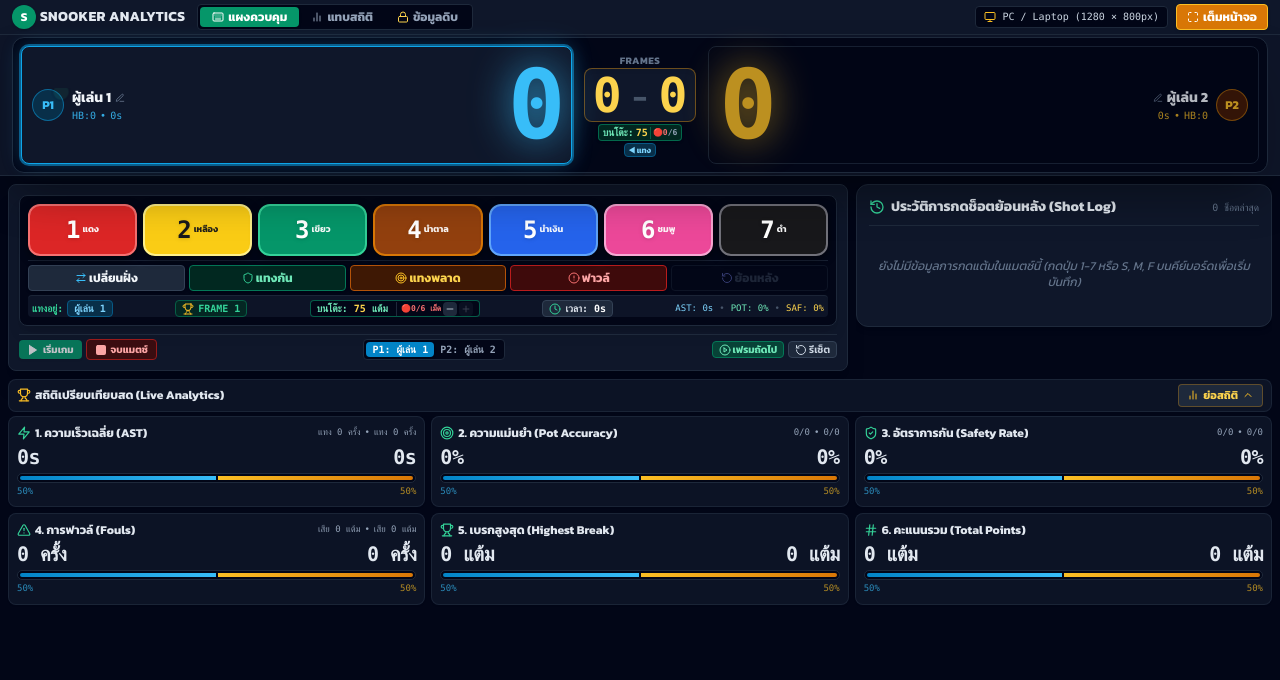
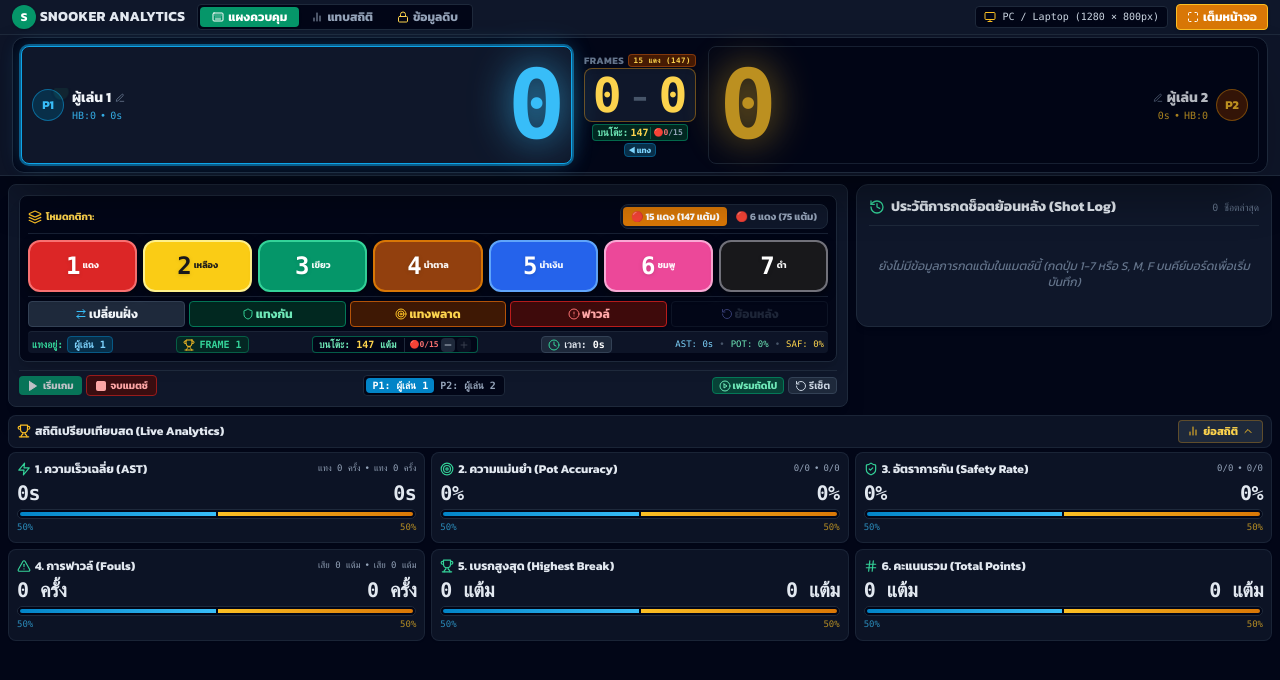
Before and after one commit to panuwatch-pop/snooker-analyzer, a React (Vite) app: page / in a window 1280 px wide. Shown: the top 680 px of the page. Built offline with nearby package versions, Linux system fonts and the light colour scheme.

Commit message:
เพิ่มโหมด 15 แดง

```diff
--- a/src/App.jsx
+++ b/src/App.jsx
@@ -194,7 +194,7 @@ export default function App() {
         </nav>
       )}
 
-      {/* Scoreboard Header Component (1. Top - ตัวเลขคะแนนหลักดั้งเดิม + แต้มคงเหลือ 6-Red Snooker) */}
+      {/* Scoreboard Header Component (1. Top - ตัวเลขคะแนนหลักดั้งเดิม + แต้มคงเหลือ 15/6-Red Snooker) */}
       <div className="shrink-0">
         <ScoreboardHeader
           players={match.players}
@@ -207,6 +207,9 @@ export default function App() {
           updatePlayerName={match.updatePlayerName}
           setCurrentPlayerIndex={match.setCurrentPlayerIndex}
           switchTurn={match.switchTurn}
+          matchFormat={match.matchFormat}
+          maxReds={match.maxReds}
+          maxPointsPossible={match.maxPointsPossible}
           remainingReds={match.remainingReds}
           pottedRedsCount={match.pottedRedsCount}
           pointsRemaining={match.pointsRemaining}
@@ -247,6 +250,10 @@ export default function App() {
                   setCurrentPlayerIndex={match.setCurrentPlayerIndex}
                   isMobileStatsOpen={isMobileStatsOpen}
                   setIsMobileStatsOpen={setIsMobileStatsOpen}
+                  matchFormat={match.matchFormat}
+                  setMatchFormat={match.setMatchFormat}
+                  maxReds={match.maxReds}
+                  maxPointsPossible={match.maxPointsPossible}
                   remainingReds={match.remainingReds}
                   pottedRedsCount={match.pottedRedsCount}
                   pointsRemaining={match.pointsRemaining}
--- a/src/components/RefereeDeck.jsx
+++ b/src/components/RefereeDeck.jsx
@@ -1,7 +1,7 @@
 import React from 'react';
 import { BALL_TYPES } from '../utils/snookerCalculator';
 import { StatsDashboard } from './StatsDashboard';
-import { RotateCcw, ArrowRightLeft, Shield, Target, AlertCircle, PlayCircle, Play, Pause, Square, Zap, ShieldCheck, Clock, Trophy, BarChart2, ChevronDown, X, Plus, Minus } from 'lucide-react';
+import { RotateCcw, ArrowRightLeft, Shield, Target, AlertCircle, PlayCircle, Play, Pause, Square, Zap, ShieldCheck, Clock, Trophy, BarChart2, ChevronDown, X, Plus, Minus, Layers } from 'lucide-react';
 
 const getDisplayName = (name) => {
   if (!name) return 'ผู้เล่น';
@@ -29,7 +29,11 @@ export function RefereeDeck({
   setCurrentPlayerIndex,
   isMobileStatsOpen,
   setIsMobileStatsOpen,
-  // 🎱 6-Red Snooker Points Remaining & Potted Reds Props
+  // 🎱 15-Red / 6-Red Snooker Props
+  matchFormat,
+  setMatchFormat,
+  maxReds,
+  maxPointsPossible,
   remainingReds,
   pottedRedsCount,
   pointsRemaining,
@@ -53,8 +57,39 @@ export function RefereeDeck({
       {/* 🔴🟡🟢 1. Ball Score Buttons (1 - 7) ทรงสี่เหลี่ยมผืนผ้าแนวนอน 3D เด่นชัด กดง่าย */}
       <div className="bg-slate-950 p-1 sm:p-2 rounded-lg border border-slate-800 space-y-1 shadow-lg">
 
+        {/* แผงเลือกโหมดเกมส์: 15 แดง (147 แต้ม) vs 6 แดง (75 แต้ม) */}
+        <div className="flex items-center justify-between pb-1 border-b border-slate-800/80 text-[10px]">
+          <div className="flex items-center gap-1 font-bold text-amber-300">
+            <Layers className="w-3.5 h-3.5 text-amber-400" />
+            <span>โหมดกติกา:</span>
+          </div>
+
+          <div className="flex items-center bg-slate-900 p-0.5 rounded-lg border border-slate-800 font-bold">
+            <button
+              onClick={() => setMatchFormat('15_RED')}
+              className={`px-2 py-0.5 rounded transition-all flex items-center gap-1 ${
+                matchFormat === '15_RED'
+                  ? 'bg-amber-600 text-white shadow font-black'
+                  : 'text-slate-400 hover:text-slate-200'
+              }`}
+            >
+              <span>🔴 15 แดง (147 แต้ม)</span>
+            </button>
+            <button
+              onClick={() => setMatchFormat('6_RED')}
+              className={`px-2 py-0.5 rounded transition-all flex items-center gap-1 ${
+                matchFormat === '6_RED'
+                  ? 'bg-red-600 text-white shadow font-black'
+                  : 'text-slate-400 hover:text-slate-200'
+              }`}
+            >
+              <span>🔴 6 แดง (75 แต้ม)</span>
+            </button>
+          </div>
+        </div>
+
         {/* แผงปุ่มตบลูกสี 1-7 ทรงสี่เหลี่ยมผืนผ้าแนวนอน */}
-        <div className="grid grid-cols-7 gap-0.5 sm:gap-1.5">
+        <div className="grid grid-cols-7 gap-0.5 sm:gap-1.5 pt-0.5">
           {[1, 2, 3, 4, 5, 6, 7].map((num) => {
             const ball = BALL_TYPES[num];
             return (
@@ -132,7 +167,7 @@ export function RefereeDeck({
           </button>
         </div>
 
-        {/* 📊 3. แถบสรุปในแถบเดียวกัน: แทงอยู่ + FRAME + เวลาช็อต + ลูกแดง 6 เม็ด + แต้มคงเหลือ 6-Red + AST/POT/SAF */}
+        {/* 📊 3. แถบสรุปในแถบเดียวกัน: แทงอยู่ + FRAME + เวลาช็อต + ลูกแดง + แต้มคงเหลือ + AST/POT/SAF */}
         <div className="pt-1 border-t border-slate-800/80 flex flex-wrap items-center justify-between gap-1 text-[9px] sm:text-[10px] font-mono text-slate-300 px-1 bg-slate-900/90 rounded">
 
           {/* ฝ่ายแทงอยู่ */}
@@ -153,12 +188,12 @@ export function RefereeDeck({
             <span>FRAME {currentFrame}</span>
           </div>
 
-          {/* 🎱 แต้มคงเหลือบนโต๊ะ + สรุปลูกแดง 6 เม็ด (6-Red Snooker Points Remaining) */}
+          {/* 🎱 แต้มคงเหลือบนโต๊ะ + สรุปลูกแดง (15/6 Red Snooker Points Remaining) */}
           <div className="flex items-center gap-1 bg-slate-950 px-1.5 py-0.2 rounded border border-emerald-600/60 font-bold shrink-0 text-emerald-300">
             <span>บนโต๊ะ: <strong className="text-amber-300 font-extrabold">{pointsRemaining}</strong> แต้ม</span>
             {adjustRemainingReds && (
               <div className="flex items-center gap-0.5 ml-1 border-l border-slate-800 pl-1">
-                <span className="text-[8px] text-red-400 font-semibold">🔴{pottedRedsCount}/6 เม็ด</span>
+                <span className="text-[8px] text-red-400 font-semibold">🔴{pottedRedsCount}/{maxReds}</span>
                 <button
                   onClick={() => adjustRemainingReds(-1)}
                   disabled={remainingReds <= 0}
@@ -169,7 +204,7 @@ export function RefereeDeck({
                 </button>
                 <button
                   onClick={() => adjustRemainingReds(1)}
-                  disabled={remainingReds >= 6}
+                  disabled={remainingReds >= maxReds}
                   className="p-0.5 bg-slate-800 hover:bg-slate-700 text-slate-300 rounded disabled:opacity-30"
                   title="เพิ่มจำนวนลูกแดง 1 ลูก"
                 >
--- a/src/components/ScoreboardHeader.jsx
+++ b/src/components/ScoreboardHeader.jsx
@@ -1,5 +1,5 @@
 import React, { useState } from 'react';
-import { Flame, Edit3, Check } from 'lucide-react';
+import { Flame, Edit3, Check, Trophy } from 'lucide-react';
 
 const getDisplayName = (name) => {
   if (!name) return 'ผู้เล่น';
@@ -17,7 +17,10 @@ export function ScoreboardHeader({
   updatePlayerName,
   setCurrentPlayerIndex,
   switchTurn,
-  // 🎱 แต้มคงเหลือ 6-Red Snooker
+  // 🎱 แต้มคงเหลือ 15-Red / 6-Red Snooker
+  matchFormat,
+  maxReds,
+  maxPointsPossible,
   remainingReds,
   pottedRedsCount,
   pointsRemaining,
@@ -54,7 +57,7 @@ export function ScoreboardHeader({
     <header className="bg-slate-900/95 border-b border-slate-800 backdrop-blur-md sticky top-0 z-30 shadow-2xl">
       <div className="max-w-7xl mx-auto px-1 sm:px-3 py-0.5">
 
-        {/* Flexbox Scoreboard Deck - ปรับขนาดฟอนต์ให้พอดีกับหน้าจอมือถือ Samsung และสมาร์ตโฟนทุกรุ่น */}
+        {/* Flexbox Scoreboard Deck - รองรับทั้ง 15 แดง (147 แต้ม) และ 6 แดง (75 แต้ม) */}
         <div className="flex items-center justify-between gap-1 sm:gap-2 bg-slate-950 rounded-xl border border-slate-800 p-1 sm:p-2 shadow-2xl">
 
           {/* Player 1 Card (Cyan Palette) - กดแล้วสลับฝั่งเหมือนปุ่มเปลี่ยนฝั่ง */}
@@ -112,7 +115,7 @@ export function ScoreboardHeader({
               </div>
             </div>
 
-            {/* 🎯 Current Frame Points P1 (ปรับขนาดฟอนต์ให้สมดุล คมชัด ไม่ดันเลย์เอาต์บน Samsung) */}
+            {/* 🎯 Current Frame Points P1 */}
             <div className="text-right pl-1 sm:pl-2 shrink-0">
               <div className="text-4xl xs:text-5xl sm:text-6xl md:text-7xl lg:text-8xl font-black text-sky-400 font-mono tracking-tighter leading-none select-none drop-shadow-[0_0_20px_rgba(56,189,248,0.8)]">
                 {players[0].currentFramePoints}
@@ -120,10 +123,13 @@ export function ScoreboardHeader({
             </div>
           </div>
 
-          {/* Center Match Frame Score + 🎱 6-Red Snooker Remaining Points (นับลูกแดง 6 เม็ด + แต้มขาด) */}
+          {/* Center Match Frame Score + 🎱 Snooker Points Remaining Badge */}
           <div className="shrink-0 flex flex-col items-center justify-center text-center px-0.5 sm:px-1">
-            <div className="text-[8px] sm:text-[10px] uppercase tracking-wider text-slate-500 font-bold mb-0.2">
-              FRAMES
+            <div className="text-[8px] sm:text-[10px] uppercase tracking-wider text-slate-500 font-bold mb-0.2 flex items-center gap-1">
+              <span>FRAMES</span>
+              <span className="text-[7.5px] px-1 py-0.2 bg-amber-950 text-amber-300 border border-amber-800/80 rounded font-mono font-black">
+                {maxReds} แดง ({maxPointsPossible})
+              </span>
             </div>
             <div className="flex items-center justify-center gap-1 text-xl sm:text-3xl md:text-5xl font-black text-amber-300 font-mono bg-slate-900 px-1.5 sm:px-2 py-0.5 rounded-lg border border-amber-500/40 shadow-inner">
               <span>{players[0].frameScore}</span>
@@ -131,12 +137,12 @@ export function ScoreboardHeader({
               <span>{players[1].frameScore}</span>
             </div>
 
-            {/* 🎱 สรุปลูกแดง 6 เม็ด + แต้มคงเหลือบนโต๊ะ (Points Remaining) */}
+            {/* 🎱 สรุปลูกแดง + แต้มคงเหลือบนโต๊ะ (Points Remaining) */}
             <div className="mt-0.5 flex flex-col items-center gap-0.5">
               <div className="text-[8.5px] sm:text-[10px] font-bold font-mono text-emerald-300 bg-emerald-950/90 px-1 py-0.2 rounded border border-emerald-700/80 shadow flex items-center gap-0.5">
                 <span>บนโต๊ะ:<strong className="text-amber-300 font-black ml-0.5">{pointsRemaining}</strong></span>
                 <span className="text-slate-400 text-[8px] border-l border-emerald-800 pl-0.5">
-                  🔴<strong className="text-red-400 font-bold">{pottedRedsCount}</strong>/6
+                  🔴<strong className="text-red-400 font-bold">{pottedRedsCount}</strong>/{maxReds}
                 </span>
               </div>
 
@@ -168,7 +174,7 @@ export function ScoreboardHeader({
                 : 'bg-slate-950/60 border-slate-800 hover:border-slate-700 opacity-75'
             }`}
           >
-            {/* 🎯 Current Frame Points P2 (ปรับขนาดฟอนต์ให้สมดุล คมชัด ไม่ดันเลย์เอาต์บน Samsung) */}
+            {/* 🎯 Current Frame Points P2 */}
             <div className="text-left pr-1 sm:pr-2 shrink-0">
               <div className="text-4xl xs:text-5xl sm:text-6xl md:text-7xl lg:text-8xl font-black text-amber-400 font-mono tracking-tighter leading-none select-none drop-shadow-[0_0_20px_rgba(251,191,36,0.8)]">
                 {players[1].currentFramePoints}
--- a/src/hooks/useSnookerMatch.js
+++ b/src/hooks/useSnookerMatch.js
@@ -27,6 +27,10 @@ export function useSnookerMatch() {
   // Match states: 'NOT_STARTED' | 'IN_PROGRESS' | 'PAUSED' | 'FINISHED'
   const [matchState, setMatchState] = useState('NOT_STARTED');
 
+  // 🎱 รูปแบบแมตช์: '15_RED' (สูงสุด 147 แต้ม) | '6_RED' (สูงสุด 75 แต้ม)
+  const [matchFormat, setMatchFormatState] = useState('15_RED');
+  const maxReds = matchFormat === '15_RED' ? 15 : 6;
+
   const [currentPlayerIndex, setCurrentPlayerIndex] = useState(0); // 0 or 1
   const [currentFrame, setCurrentFrame] = useState(1);
   const [lastShotTime, setLastShotTime] = useState(Date.now());
@@ -35,8 +39,8 @@ export function useSnookerMatch() {
   const [shotLog, setShotLog] = useState([]); // Log ประวัติการแทงย้อนหลัง
   const [isFoulModalOpen, setIsFoulModalOpen] = useState(false);
 
-  // 🎱 สนุ๊กเกอร์ 6 แดง: สเตตติดตามแต้มคงเหลือบนโต๊ะ (Max 6 Reds per frame)
-  const [remainingReds, setRemainingReds] = useState(6);
+  // 🎱 สเตตติดตามแต้มคงเหลือบนโต๊ะ (Max Reds per frame)
+  const [remainingReds, setRemainingReds] = useState(15);
   const [colorsPhasePotted, setColorsPhasePotted] = useState([]); // ลูกสีที่ตบหมดไปแล้วในเฟสเก็บสี (2,3,4,5,6,7)
 
   // Pending safety shot tracking
@@ -53,6 +57,18 @@ export function useSnookerMatch() {
     }, 500);
     return () => clearInterval(timer);
   }, [lastShotTime, matchState]);
+
+  /**
+   * สลับรูปแบบแมตช์ (15 แดง 147 แต้ม vs 6 แดง 75 แต้ม)
+   */
+  const setMatchFormat = (format) => {
+    if (format !== '15_RED' && format !== '6_RED') return;
+    saveSnapshot();
+    setMatchFormatState(format);
+    const newMax = format === '15_RED' ? 15 : 6;
+    setRemainingReds(newMax);
+    setColorsPhasePotted([]);
+  };
 
   /**
    * ควบคุมสถานะเกม: เริ่มเกม / หยุดชั่วคราว / เลิกเกม
@@ -79,6 +95,7 @@ export function useSnookerMatch() {
     const snapshot = {
       players: JSON.parse(JSON.stringify(players)),
       matchState,
+      matchFormat,
       currentPlayerIndex,
       currentFrame,
       lastShotTime,
@@ -99,6 +116,7 @@ export function useSnookerMatch() {
     const prev = historyStackRef.current.pop();
     setPlayers(prev.players);
     setMatchState(prev.matchState);
+    if (prev.matchFormat) setMatchFormatState(prev.matchFormat);
     setCurrentPlayerIndex(prev.currentPlayerIndex);
     setCurrentFrame(prev.currentFrame);
     setLastShotTime(prev.lastShotTime);
@@ -128,7 +146,7 @@ export function useSnookerMatch() {
     const duration = Math.max(1, Math.round((now - lastShotTime) / 1000));
     setLastShotTime(now);
 
-    // อัปเดตจำนวนลูกแดง (สูงสุด 6 ลูกต่อเฟรม) หรือลูกสีที่เหลือบนโต๊ะ
+    // อัปเดตจำนวนลูกแดง หรือลูกสีที่เหลือบนโต๊ะ
     if (ballNum === 1 && remainingReds > 0) {
       setRemainingReds((r) => Math.max(0, r - 1));
     } else if (remainingReds === 0 && ballNum >= 2 && ballNum <= 7) {
@@ -343,7 +361,7 @@ export function useSnookerMatch() {
 
     setCurrentFrame((prev) => prev + 1);
     setBreakHistory([]);
-    setRemainingReds(6); // รีเซ็ตลูกแดงเป็น 6 ลูกเสมอต่อเฟรม
+    setRemainingReds(maxReds); // รีเซ็ตลูกแดงเป็น 15 หรือ 6 ลูกเสมอตามกติกาแมตช์
     setColorsPhasePotted([]);
     setLastShotTime(Date.now());
   };
@@ -364,7 +382,7 @@ export function useSnookerMatch() {
       setBreakHistory([]);
       setShotLog([]);
       setPendingSafety(null);
-      setRemainingReds(6);
+      setRemainingReds(maxReds);
       setColorsPhasePotted([]);
       historyStackRef.current = [];
     }
@@ -375,14 +393,14 @@ export function useSnookerMatch() {
    */
   const adjustRemainingReds = (delta) => {
     saveSnapshot();
-    setRemainingReds((r) => Math.max(0, Math.min(6, r + delta)));
+    setRemainingReds((r) => Math.max(0, Math.min(maxReds, r + delta)));
   };
 
-  // 🔴 นับจำนวนลูกแดงที่ตบไปแล้วในเฟรมปัจจุบัน (0 ถึง 6 ลูก)
-  const pottedRedsCount = 6 - remainingReds;
+  // 🔴 นับจำนวนลูกแดงที่ตบไปแล้วในเฟรมปัจจุบัน (0 ถึง 15 หรือ 6 ลูก)
+  const pottedRedsCount = maxReds - remainingReds;
 
   /**
-   * คำนวณแต้มคงเหลือบนโต๊ะ (6-Red Snooker Points Remaining Engine)
+   * คำนวณแต้มคงเหลือบนโต๊ะ (15-Red / 6-Red Snooker Points Remaining Engine)
    */
   let pointsRemaining = 0;
   if (remainingReds > 0) {
@@ -425,6 +443,10 @@ export function useSnookerMatch() {
     p1Stats,
     p2Stats,
     matchState,
+    matchFormat,
+    setMatchFormat,
+    maxReds,
+    maxPointsPossible: maxReds === 15 ? 147 : 75,
     startGame,
     pauseGame,
     endGame,
@@ -444,7 +466,7 @@ export function useSnookerMatch() {
     updatePlayerName,
     setCurrentPlayerIndex,
     canUndo: historyStackRef.current.length > 0,
-    // 🎱 แต้มคงเหลือและการวิเคราะห์เกมส์ 6 แดง
+    // 🎱 แต้มคงเหลือและการวิเคราะห์เกมส์ 15/6 แดง
     remainingReds,
     pottedRedsCount,
     pointsRemaining,
```
